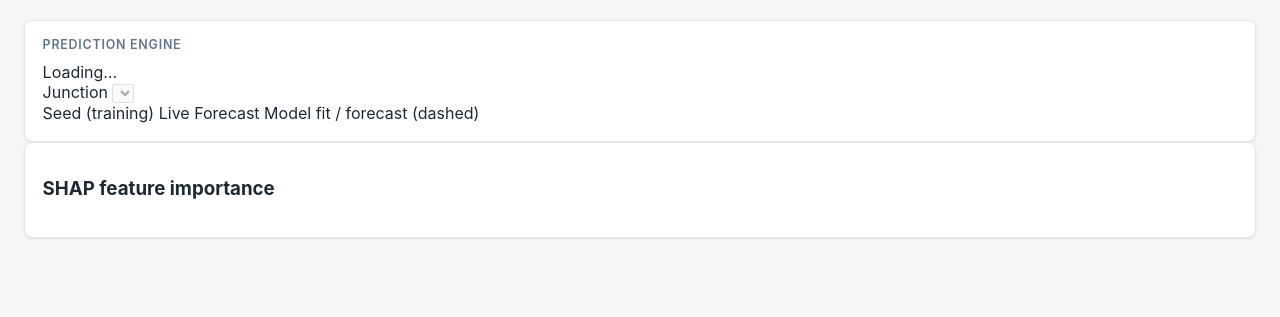
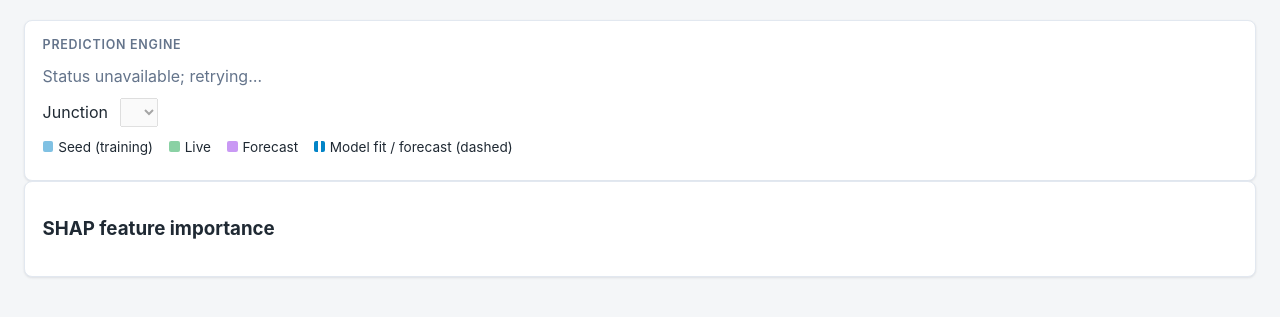
Before and after one commit to Bublish/digital-water-network-twin, a Python web app: template app/web/templates/prediction.html in a window 1280 px wide. Shown: the part 54-371 px from the top of the page. Run offline with Jinja, Linux system fonts and the light colour scheme; the template is opened without the code that fills it, so the values that code supplies are empty.

Commit message:
feat(web): Prediction Engine chart (uPlot 3-band) + SHAP bars
Co-Authored-By: Claude Opus 4.8 <noreply@anthropic.com>

```diff
--- a/app/web/static/css/app.css
+++ b/app/web/static/css/app.css
@@ -498,3 +498,27 @@ main {
 .uplot .u-axis { color: var(--text-muted); }
 .uplot .u-cursor-x,
 .uplot .u-cursor-y { display: none; }
+
+/* ============================================================
+   Prediction Engine page
+   ============================================================ */
+.pred-status { min-height: 1.2em; margin: 0.25rem 0 0.75rem; color: var(--muted, #64748b); }
+.pred-controls { display: flex; align-items: center; gap: 0.75rem; margin-bottom: 0.5rem; }
+.pred-controls select { padding: 0.3rem 0.5rem; }
+.pred-metrics { color: var(--muted, #64748b); font-size: 0.9rem; }
+.pred-legend { display: flex; flex-wrap: wrap; gap: 1rem; font-size: 0.85rem; margin: 0.25rem 0 0.5rem; }
+.pred-legend .lg::before { content: ""; display: inline-block; width: 0.8em; height: 0.8em;
+  margin-right: 0.35em; border-radius: 2px; vertical-align: baseline; }
+.lg-seed::before { background: rgba(2,132,199,0.5); }
+.lg-live::before { background: rgba(22,163,74,0.5); }
+.lg-forecast::before { background: rgba(147,51,234,0.5); }
+.lg-fit::before { background: repeating-linear-gradient(90deg,#0284c7 0 4px,transparent 4px 7px); }
+.pred-chart { width: 100%; }
+
+.shap-bars { display: flex; flex-direction: column; gap: 0.35rem; }
+.shap-row { display: grid; grid-template-columns: 9.5rem 1fr; align-items: center; gap: 0.5rem; }
+.shap-name { font-size: 0.8rem; font-family: ui-monospace, monospace; color: var(--text, #334155);
+  white-space: nowrap; overflow: hidden; text-overflow: ellipsis; }
+.shap-track { background: rgba(148,163,184,0.18); border-radius: 3px; height: 0.9rem; }
+.shap-bar { display: block; height: 100%; border-radius: 3px; background: #0284c7; }
+[data-theme="dark"] .shap-bar { background: #38bdf8; }
--- /dev/null
+++ b/app/web/static/js/prediction.js
@@ -0,0 +1,180 @@
+/* Prediction Engine page: node selector, 3-band uPlot pressure chart, SHAP bars. */
+(function () {
+  "use strict";
+
+  const statusEl = document.getElementById("pred-status");
+  const selectEl = document.getElementById("pred-node");
+  const metricsEl = document.getElementById("pred-metrics");
+  const chartEl = document.getElementById("pred-chart");
+  const shapEl = document.getElementById("shap-bars");
+  const shapLabel = document.getElementById("shap-node-label");
+
+  let chart = null;
+  let lastRegions = null;
+
+  function themeColors() {
+    const dark = document.documentElement.getAttribute("data-theme") === "dark";
+    return {
+      seed: dark ? "rgba(56,189,248,0.10)" : "rgba(2,132,199,0.08)",
+      live: dark ? "rgba(34,197,94,0.10)" : "rgba(22,163,74,0.08)",
+      forecast: dark ? "rgba(168,85,247,0.12)" : "rgba(147,51,234,0.08)",
+      actual: dark ? "#e2e8f0" : "#0f172a",
+      fit: dark ? "#38bdf8" : "#0284c7",
+      forecastLine: dark ? "#a855f7" : "#9333ea",
+      grid: dark ? "rgba(148,163,184,0.2)" : "rgba(15,23,42,0.1)",
+      text: dark ? "#cbd5e1" : "#334155",
+    };
+  }
+
+  /* Align several [{hr,p}] series onto one sorted x axis; missing => null. */
+  function buildAligned(seriesList) {
+    const xset = new Set();
+    seriesList.forEach((s) => s.forEach((pt) => xset.add(pt.hr)));
+    const xs = Array.from(xset).sort((a, b) => a - b);
+    const index = new Map(xs.map((x, i) => [x, i]));
+    const ys = seriesList.map((s) => {
+      const arr = new Array(xs.length).fill(null);
+      s.forEach((pt) => { arr[index.get(pt.hr)] = pt.p; });
+      return arr;
+    });
+    return [xs, ...ys];
+  }
+
+  function bandsPlugin() {
+    return {
+      hooks: {
+        draw: (u) => {
+          if (!lastRegions) return;
+          const c = themeColors();
+          const { seed_end, live_end, forecast_end } = lastRegions;
+          const x0 = u.scales.x.min, x1 = u.scales.x.max;
+          const span = [
+            [Math.max(x0, u.data[0][0] ?? x0), seed_end, c.seed],
+            [seed_end, live_end, c.live],
+            [live_end, Math.min(x1, forecast_end), c.forecast],
+          ];
+          const top = u.bbox.top, h = u.bbox.height;
+          const ctx = u.ctx;
+          ctx.save();
+          span.forEach(([a, b, color]) => {
+            if (b <= a) return;
+            const xa = u.valToPos(a, "x", true);
+            const xb = u.valToPos(b, "x", true);
+            ctx.fillStyle = color;
+            ctx.fillRect(xa, top, xb - xa, h);
+          });
+          ctx.restore();
+        },
+      },
+    };
+  }
+
+  function renderChart(data) {
+    const c = themeColors();
+    const actual = data.seed.concat(data.live);
+    const aligned = buildAligned([actual, data.overlay, data.forecast]);
+    lastRegions = data.regions;
+
+    if (chart) { chart.destroy(); chart = null; }
+    const opts = {
+      width: chartEl.clientWidth || 800,
+      height: 360,
+      plugins: [bandsPlugin()],
+      scales: { x: { time: false } },
+      axes: [
+        { stroke: c.text, grid: { stroke: c.grid }, label: "Hours" },
+        { stroke: c.text, grid: { stroke: c.grid }, label: "Pressure [psi]" },
+      ],
+      series: [
+        { label: "Hour" },
+        { label: "Actual", stroke: c.actual, width: 2 },
+        { label: "Model fit", stroke: c.fit, width: 2, dash: [6, 4] },
+        { label: "Forecast", stroke: c.forecastLine, width: 2, dash: [6, 4] },
+      ],
+    };
+    chart = new uPlot(opts, aligned, chartEl);
+
+    const m = data.metrics || {};
+    metricsEl.textContent = (m.live_rmse != null)
+      ? `live RMSE ${m.live_rmse.toFixed(2)} psi · R² ${m.live_r2 != null ? m.live_r2.toFixed(3) : "—"}`
+      : (data.note || "");
+  }
+
+  function renderShap(data) {
+    shapLabel.textContent = data.node_id ? `(${data.node_id})` : "";
+    shapEl.innerHTML = "";
+    const feats = data.features || [];
+    const max = feats.reduce((mx, f) => Math.max(mx, f.mean_abs_shap), 0) || 1;
+    feats.forEach((f) => {
+      const row = document.createElement("div");
+      row.className = "shap-row";
+      const name = document.createElement("span");
+      name.className = "shap-name";
+      name.textContent = f.name;
+      const track = document.createElement("span");
+      track.className = "shap-track";
+      const bar = document.createElement("span");
+      bar.className = "shap-bar";
+      bar.style.width = `${(f.mean_abs_shap / max) * 100}%`;
+      bar.title = f.mean_abs_shap.toFixed(4);
+      track.appendChild(bar);
+      row.appendChild(name);
+      row.appendChild(track);
+      shapEl.appendChild(row);
+    });
+  }
+
+  async function loadNode(nodeId) {
+    if (!nodeId) return;
+    statusEl.textContent = `Loading ${nodeId}…`;
+    try {
+      const [pred, shap] = await Promise.all([
+        fetch(`/prediction/node/${encodeURIComponent(nodeId)}`).then((r) => r.json()),
+        fetch(`/prediction/node/${encodeURIComponent(nodeId)}/shap`).then((r) => r.json()),
+      ]);
+      renderChart(pred);
+      renderShap(shap);
+      statusEl.textContent = "";
+    } catch (e) {
+      statusEl.textContent = `Failed to load ${nodeId}: ${e}`;
+    }
+  }
+
+  async function populateNodes() {
+    const { nodes } = await fetch("/prediction/nodes").then((r) => r.json());
+    selectEl.innerHTML = "";
+    nodes.forEach((n) => {
+      const opt = document.createElement("option");
+      opt.value = n; opt.textContent = n;
+      selectEl.appendChild(opt);
+    });
+    selectEl.disabled = false;
+    selectEl.addEventListener("change", () => loadNode(selectEl.value));
+    if (nodes.length) loadNode(nodes[0]);
+  }
+
+  async function pollUntilReady() {
+    for (;;) {
+      let s;
+      try { s = await fetch("/prediction/status").then((r) => r.json()); }
+      catch (e) { statusEl.textContent = "Status unavailable; retrying…"; await wait(3000); continue; }
+      if (s.state === "ready") { statusEl.textContent = ""; return true; }
+      if (s.state === "failed") { statusEl.textContent = `Training failed: ${s.error || ""}`; return false; }
+      statusEl.textContent = s.state === "seeding"
+        ? "Generating training data (seeding)…"
+        : "Training model…";
+      await wait(3000);
+    }
+  }
+
+  function wait(ms) { return new Promise((res) => setTimeout(res, ms)); }
+
+  // Re-render on theme toggle so colours/bands track the active theme.
+  new MutationObserver(() => { if (selectEl.value) loadNode(selectEl.value); })
+    .observe(document.documentElement, { attributes: true, attributeFilter: ["data-theme"] });
+
+  (async function init() {
+    const ready = await pollUntilReady();
+    if (ready) await populateNodes();
+  })();
+})();
```
